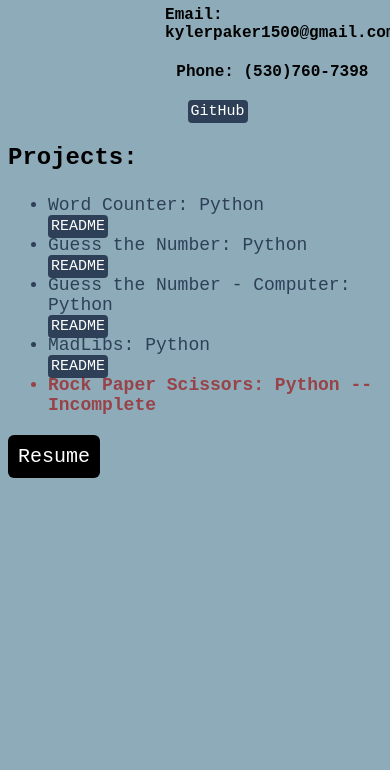
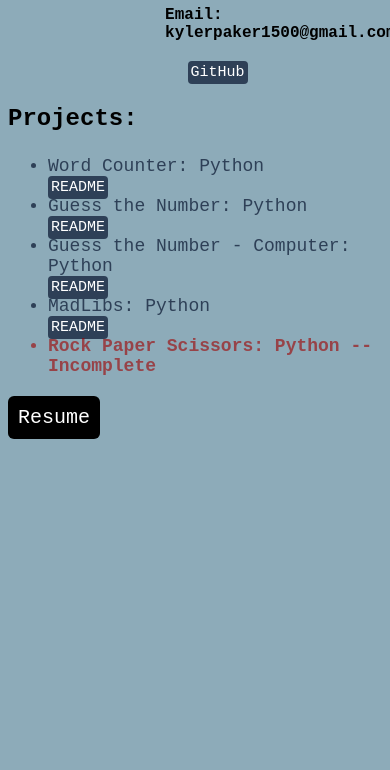
Before and after one commit to DukeBirdie/dukebirdie.github.io, a plain HTML site: page index.html in a window 390 px wide. Shown: the part 74-844 px from the top of the page. Drawn offline with Linux system fonts and the light colour scheme.

Commit message:
removed phone number

```diff
--- a/index.html
+++ b/index.html
@@ -22,10 +22,6 @@
 
 <h4 style="margin-left: 42%;">
     Email: kylerpaker1500@gmail.com
-</h4>
-
-<h4 style="margin-left: 45%;">
-    Phone: (530)760-7398
 </h4>
 
 <a class="personalButtons" style="margin-left: 48%;" href="https://github.com/dukebirdie">
```
